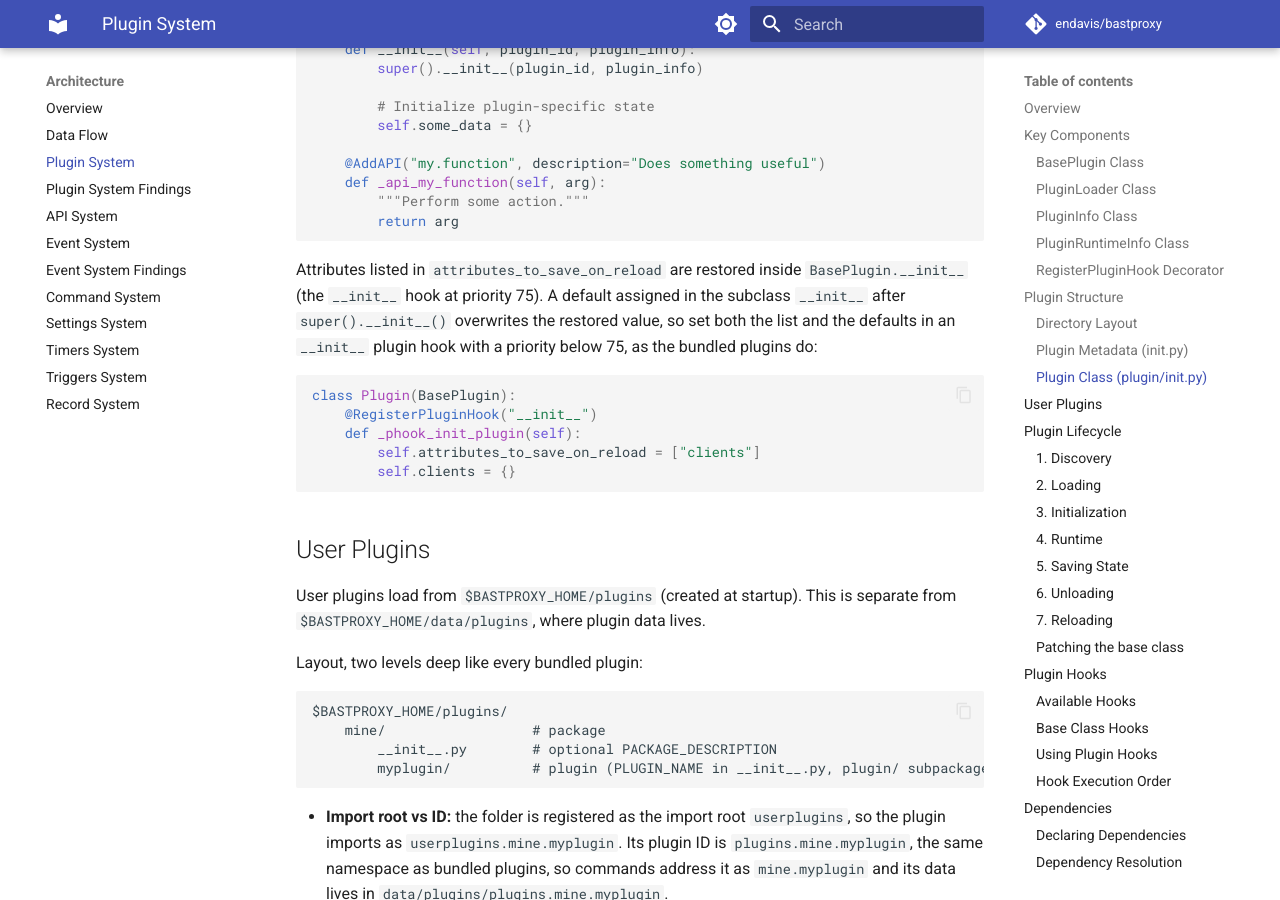
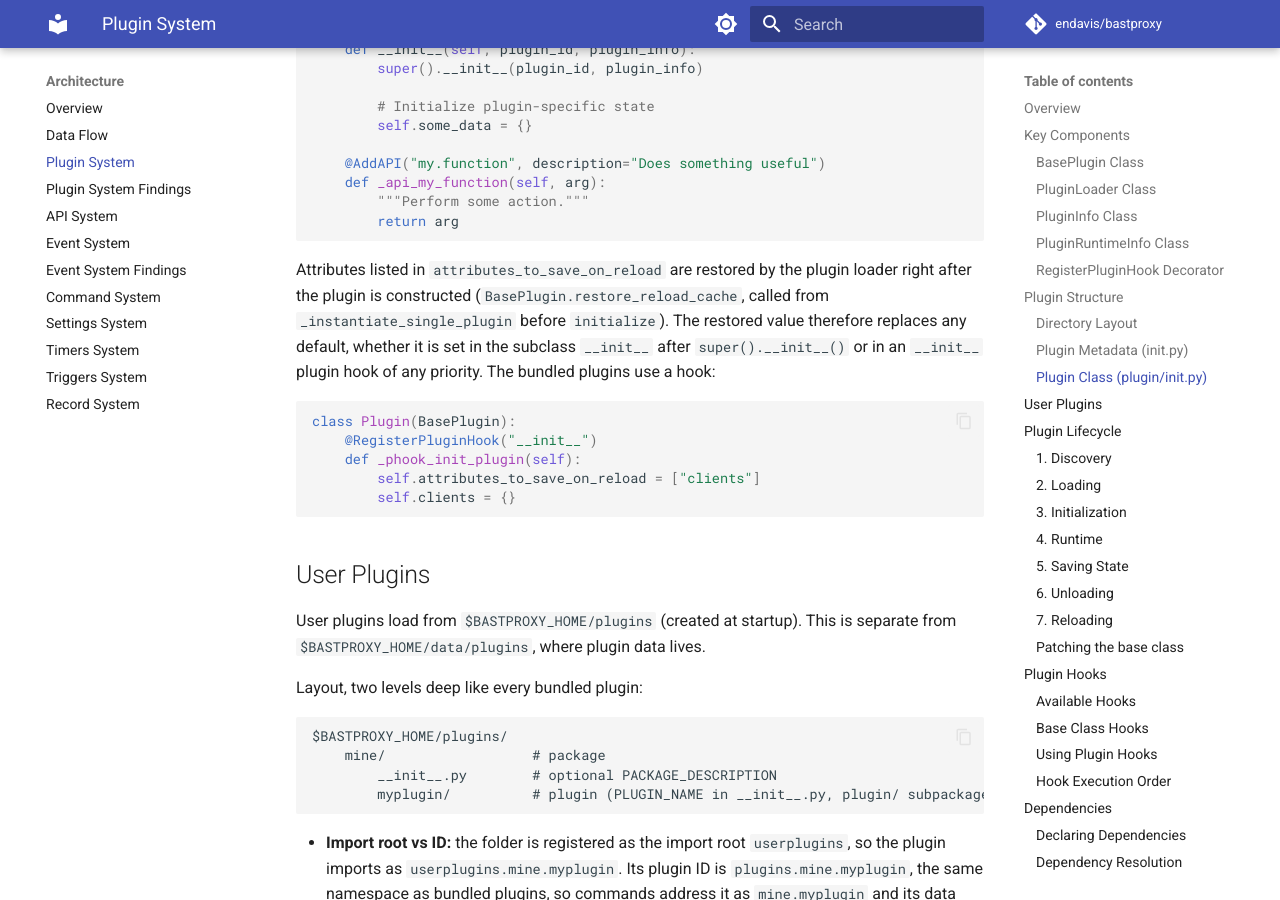
Before and after one commit to endavis/bastproxy, an MkDocs documentation site: the page built from docs/claude/plugin_system.md, in a window 1280 px wide and 900 px high, scrolled down 3802 px. Built offline with MkDocs 1.6.1 and Material for MkDocs 9.7.7, drawn with Linux system fonts in a browser that asks for light colours; comment, search, counter and statistics services are not loaded; some of the changed text lies outside the part shown.

Commit message:
fix: stop a plugin's __init__ defaults overwriting restored reload attributes (merges PR #141, addresses #124)
fix: restore reload attributes from the loader so __init__ defaults cannot overwrite them

The cache was restored in the priority-75 __init__ hook, so a default set
in a plugin's own __init__ after super().__init__() replaced the restored
value. The loader now calls BasePlugin.restore_reload_cache() right after
the constructor returns, before initialize. Bundled plugins that set the
list in hooks below priority 75 are unaffected.

Addresses #124


Claude-Session: https://claude.ai/code/session_01NXu1sbBxFsEQW16MiZv7Je

Co-authored-by: Claude Opus 5.5 <noreply@anthropic.com>

````diff
--- a/docs/claude/plugin_system.md
+++ b/docs/claude/plugin_system.md
@@ -199,10 +199,11 @@ class Plugin(BasePlugin):
         return arg
 ```
 
-Attributes listed in `attributes_to_save_on_reload` are restored inside `BasePlugin.__init__`
-(the `__init__` hook at priority 75). A default assigned in the subclass `__init__` after
-`super().__init__()` overwrites the restored value, so set both the list and the defaults in an
-`__init__` plugin hook with a priority below 75, as the bundled plugins do:
+Attributes listed in `attributes_to_save_on_reload` are restored by the plugin loader right
+after the plugin is constructed (`BasePlugin.restore_reload_cache`, called from
+`_instantiate_single_plugin` before `initialize`). The restored value therefore replaces any
+default, whether it is set in the subclass `__init__` after `super().__init__()` or in an
+`__init__` plugin hook of any priority. The bundled plugins use a hook:
 
 ```python
 class Plugin(BasePlugin):
@@ -373,7 +374,7 @@ then raises `ev_<plugin_id>_save` and `ev_plugin_save`. Unloading calls it.
 
 2. **Unload**: dependents furthest first, then the plugin (see above). The `reload` command calls `<plugin_id>:set.reload` first, which sets `is_reloading_f`; the attributes named in `attributes_to_save_on_reload` are only cached in that case.
    ```python
-   # In a plugin's __init__ plugin hook, below priority 75
+   # In the plugin's __init__ or an __init__ plugin hook
    self.attributes_to_save_on_reload = ['some_state', 'other_data']
    ```
 
@@ -381,8 +382,9 @@ then raises `ev_<plugin_id>_save` and `ev_plugin_save`. Unloading calls it.
    were deleted from `sys.modules` on unload, so the edited code is imported fresh;
    `importlib.reload` is not used.
 
-4. **Restore Attributes**: the base `__init__` hook at priority 75 sets the cached attributes
-   on the new instance and clears the cache.
+4. **Restore Attributes**: right after constructing the new instance, the loader calls
+   `restore_reload_cache`, which sets the cached attributes on it and clears the cache. A failure
+   there is handled like an instantiation failure.
 
 Entries in `pluginstoload` are put back after the reload. `reload.plugin` returns `True` only if
 everything unloaded and loaded again.
@@ -404,7 +406,7 @@ Plugin hooks allow plugins to register functions to be called at specific lifecy
 
 ### Available Hooks
 
-1. **`__init__`**: Called at the end of the base `Plugin.__init__()`; the base class's own `__init__` hooks (priority 1 and 75) are among them
+1. **`__init__`**: Called at the end of the base `Plugin.__init__()`; the base class's own `__init__` hooks (priority 1 and 75) are among them; reload attributes are restored afterwards, by the loader
    - Use for: Defaults, `attributes_to_save_on_reload`, creating objects that have APIs
    - Priority order matters
 
@@ -717,7 +719,7 @@ class Plugin(BasePlugin):
 4. **Fail Gracefully**: Handle missing dependencies
 
 ### Reloading
-1. **Save State**: Use `attributes_to_save_on_reload` for important state, set in an `__init__` plugin hook below priority 75
+1. **Save State**: Use `attributes_to_save_on_reload` for important state, set in `__init__` or an `__init__` plugin hook (the loader restores them after construction)
 2. **Clean Up**: Implement `uninitialize` hook for cleanup
 3. **Test Reloads**: Ensure plugin can be reloaded without issues
 
````
Also changed, not shown: other parts of docs/claude/plugin_system.md (+1 -1 lines), docs/claude/plugin_system_findings.md (+8 -6 lines), 5 other files.
